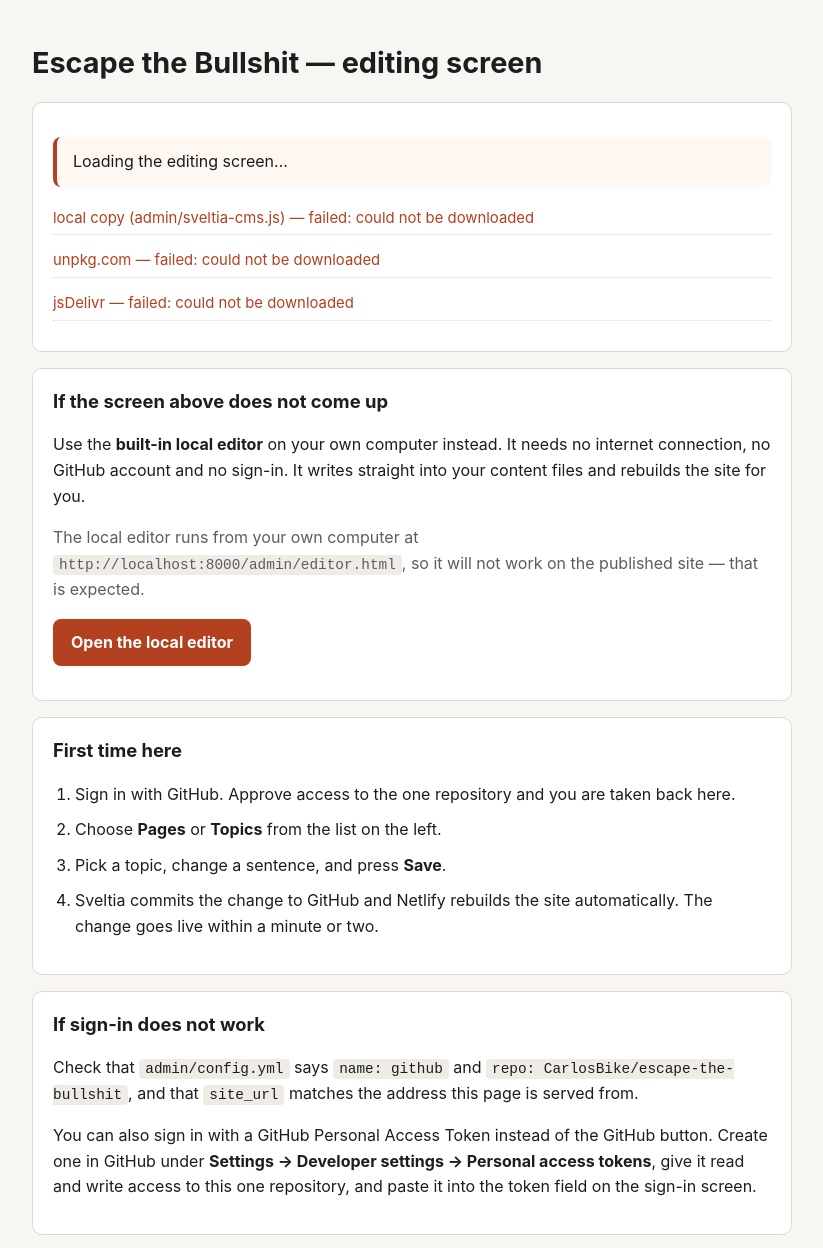
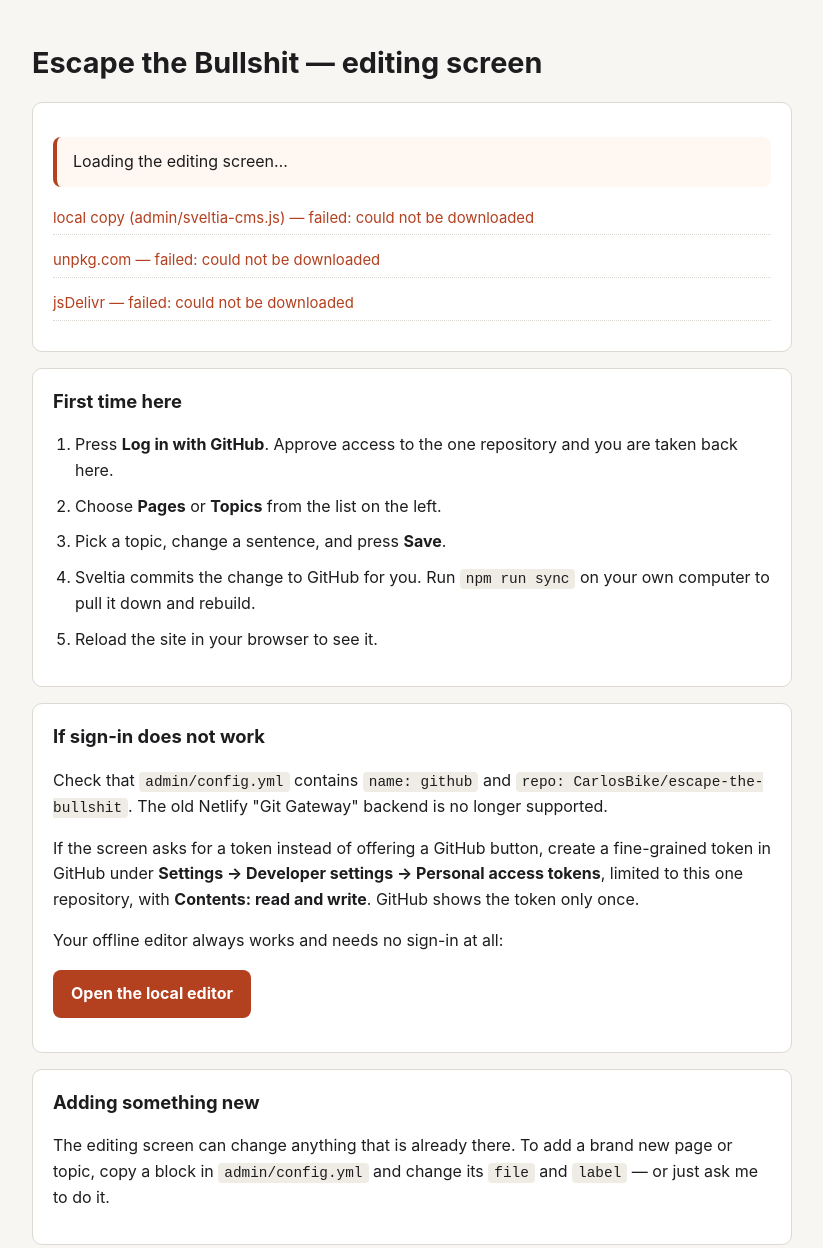
Before and after one commit to CarlosBike/escape-the-bullshit, a plain HTML site: page escape-the-bullshit-main-changes/escape-the-bullshit-main/changed-files from gab/admin/index.html in a window 1280 px wide. Shown: the top 1248 px of the page, without its empty margins (228-1051 px from the left). Drawn offline with Linux system fonts and the light colour scheme.

Commit message:
Add files via upload

```diff
--- a/escape-the-bullshit-main-changes/escape-the-bullshit-main/changed-files from gab/admin/index.html
+++ b/escape-the-bullshit-main-changes/escape-the-bullshit-main/changed-files from gab/admin/index.html
@@ -49,26 +49,22 @@
   </div>
 
   <div class="card">
-    <h2>If the screen above does not come up</h2>
-    <p>Use the <strong>built-in local editor</strong> on your own computer instead. It needs no internet connection, no GitHub account and no sign-in. It writes straight into your content files and rebuilds the site for you.</p>
-    <p class="quiet">The local editor runs from your own computer at <code>http://localhost:8000/admin/editor.html</code>, so it will not work on the published site — that is expected.</p>
-    <p><a class="button" href="editor.html">Open the local editor</a></p>
-  </div>
-
-  <div class="card">
     <h2>First time here</h2>
     <ol>
-      <li>Sign in with GitHub. Approve access to the one repository and you are taken back here.</li>
+      <li>Press <strong>Log in with GitHub</strong>. Approve access to the one repository and you are taken back here.</li>
       <li>Choose <strong>Pages</strong> or <strong>Topics</strong> from the list on the left.</li>
       <li>Pick a topic, change a sentence, and press <strong>Save</strong>.</li>
-      <li>Sveltia commits the change to GitHub and Netlify rebuilds the site automatically. The change goes live within a minute or two.</li>
+      <li>Sveltia commits the change to GitHub for you. Run <code>npm run sync</code> on your own computer to pull it down and rebuild.</li>
+      <li>Reload the site in your browser to see it.</li>
     </ol>
   </div>
 
   <div class="card">
     <h2>If sign-in does not work</h2>
-    <p>Check that <code>admin/config.yml</code> says <code>name: github</code> and <code>repo: CarlosBike/escape-the-bullshit</code>, and that <code>site_url</code> matches the address this page is served from.</p>
-    <p>You can also sign in with a GitHub Personal Access Token instead of the GitHub button. Create one in GitHub under <strong>Settings → Developer settings → Personal access tokens</strong>, give it read and write access to this one repository, and paste it into the token field on the sign-in screen.</p>
+    <p>Check that <code>admin/config.yml</code> contains <code>name: github</code> and <code>repo: CarlosBike/escape-the-bullshit</code>. The old Netlify "Git Gateway" backend is no longer supported.</p>
+    <p>If the screen asks for a token instead of offering a GitHub button, create a fine-grained token in GitHub under <strong>Settings → Developer settings → Personal access tokens</strong>, limited to this one repository, with <strong>Contents: read and write</strong>. GitHub shows the token only once.</p>
+    <p>Your offline editor always works and needs no sign-in at all:</p>
+    <p><a class="button" href="editor.html">Open the local editor</a></p>
   </div>
 
   <div class="card">
@@ -141,7 +137,7 @@
       record(label, true);
       if (!loaded) {
         loaded = true;
-        show('The editing screen is ready. Sign in with GitHub to begin.', 'ok');
+        show('The editing screen is ready. Press <strong>Log in with GitHub</strong> to begin.', 'ok');
       }
     });
     tag.addEventListener('error', function () {
@@ -159,7 +155,7 @@
 
     if (root && root.innerHTML && root.innerHTML.trim().length > 0) {
       clearInterval(timer);
-      show('The editing screen is ready. Sign in with GitHub to begin.', 'ok');
+      show('The editing screen is ready. Press <strong>Log in with GitHub</strong> to begin.', 'ok');
       return;
     }
 
```
Also changed, not shown: escape-the-bullshit-main-changes/escape-the-bullshit-main/changed-files from gab/admin/config.yml (+21 -17 lines).
